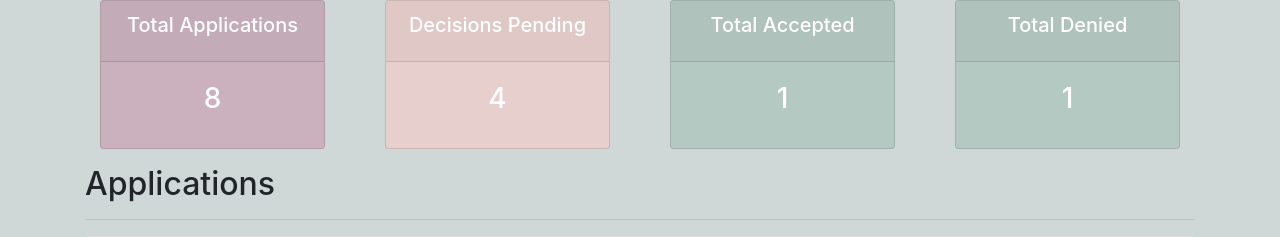
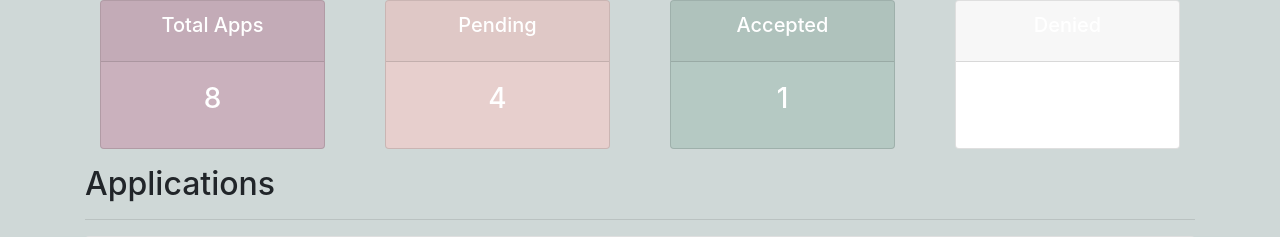
Before and after one commit to saiken86807/college-application-portal, a Django app: page / in a window 1280 px wide. Shown: the part 56-293 px from the top of the page. Run offline with Django 3.2, Linux system fonts and the light colour scheme; a user stored in the database is signed in; data comes from the database, SQL or seed files in the repository; some libraries are stand-ins or nearby versions.

Commit message:
changed titles added new id to deny

```diff
--- a/appStatus/templates/appStatus/status.html
+++ b/appStatus/templates/appStatus/status.html
@@ -1,10 +1,10 @@
-<div class="container">
+<div class="container status-totals">
 <div class="row">
     <div class="col">
         <div class="col-md">
             <div class="card text-center text-white  mb-3" id="total-applications">
                 <div class="card-header">
-                    <h5 class="card-title">Total Applications</h5>
+                    <h5 class="card-title">Total Apps</h5>
                 </div>
                 <div class="card-body">
                     <h3 class="card-title">{{total_applicants}}</h3>
@@ -17,7 +17,7 @@
         <div class="col-md">
             <div class="card text-center text-white  mb-3" id="decisions-pending">
                 <div class="card-header">
-                    <h5 class="card-title">Decisions Pending</h5>
+                    <h5 class="card-title">Pending</h5>
                 </div>
                 <div class="card-body">
                     <h3 class="card-title">{{decision_pending}}</h3>
@@ -30,7 +30,7 @@
         <div class="col-md">
             <div class="card text-center text-white  mb-3" id="ready_review">
                 <div class="card-header">
-                    <h5 class="card-title">Total Accepted</h5>
+                    <h5 class="card-title">Accepted</h5>
                 </div>
                 <div class="card-body">
                     <h3 class="card-title">{{decision_accepted}}</h3>
@@ -40,9 +40,9 @@
     </div>
     <div class="col">
         <div class="col-md">
-            <div class="card text-center text-white  mb-3" id="ready_review">
+            <div class="card text-center text-white  mb-3" id="decision_deny">
                 <div class="card-header">
-                    <h5 class="card-title">Total Denied</h5>
+                    <h5 class="card-title">Denied</h5>
                 </div>
                 <div class="card-body">
                     <h3 class="card-title">{{decision_deny}}</h3>
```
